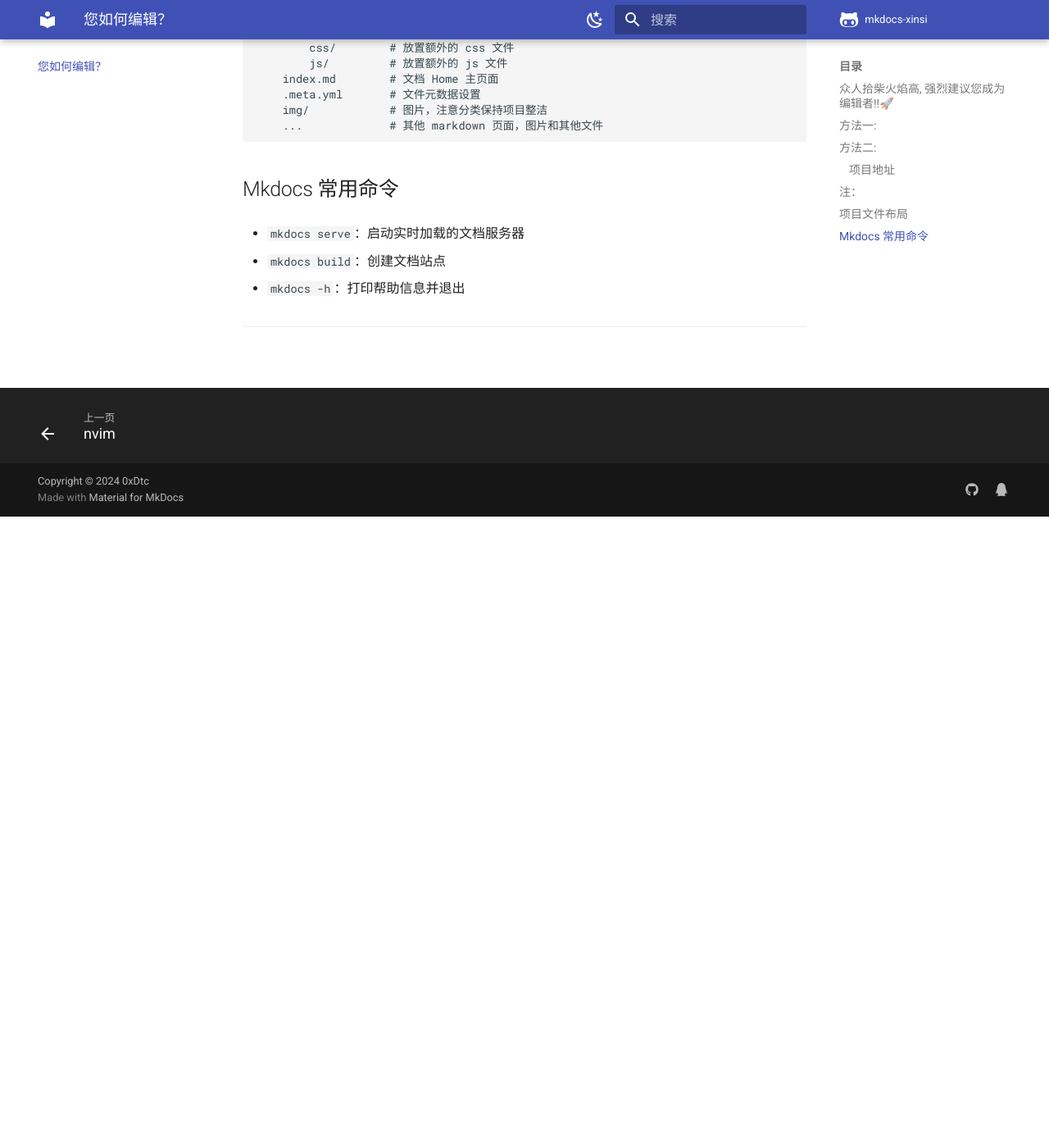
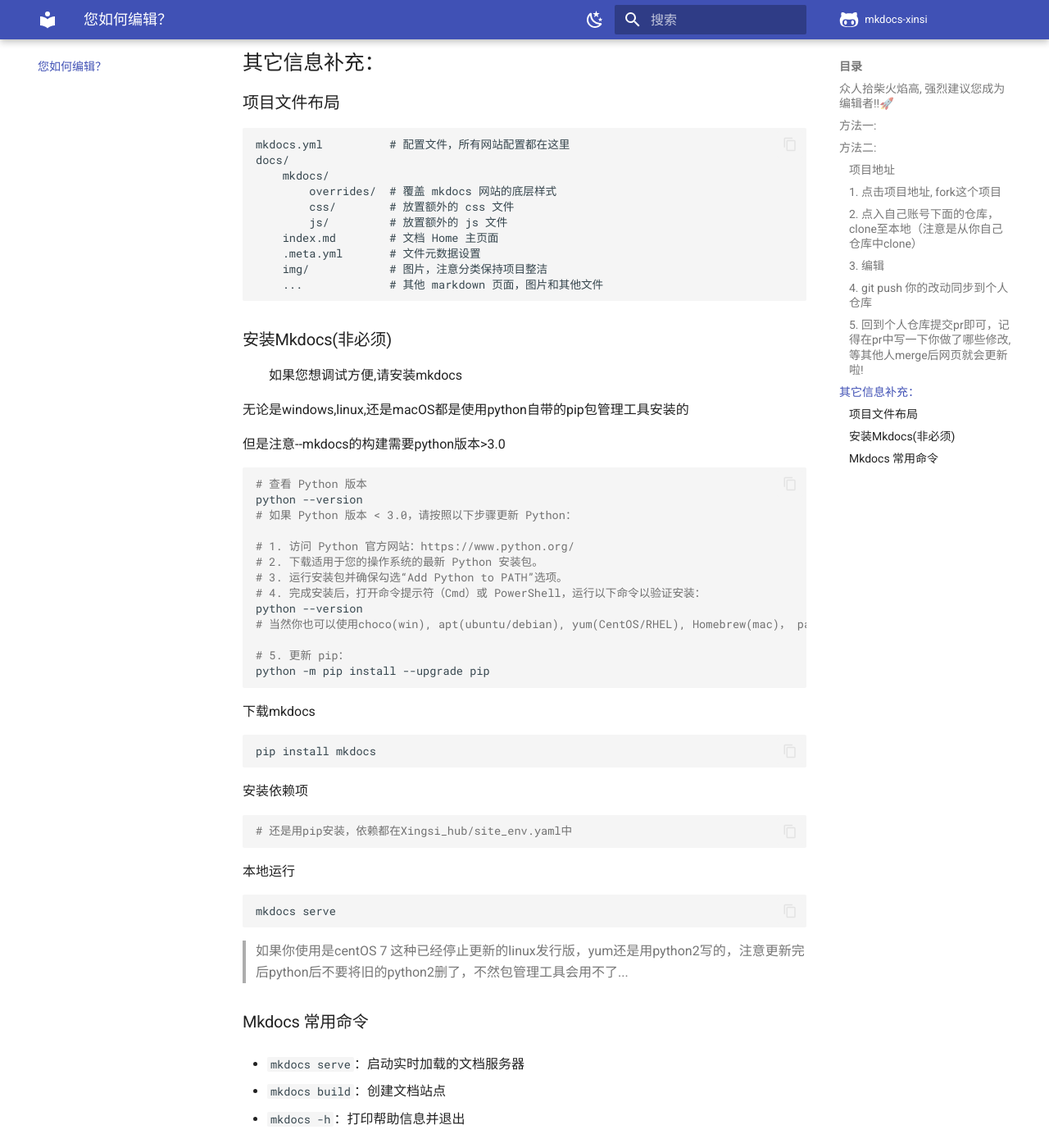
Before and after one commit to disjfjdizmfnkf/mkdocs-xingsi, an MkDocs documentation site: the page built from docs/howToEdit/howToEdit.md, in a window 1280 px wide and 1400 px high, scrolled down 2568 px. Shown: the whole window at 82% size. Built offline with MkDocs 1.6.1 and Material for MkDocs 9.7.7, drawn with Linux system fonts in a browser that asks for light colours; comment, search, counter and statistics services are not loaded; before the commit the page ends 3198 px from its top, so only the background shows below that; some of the changed text lies outside the part shown.

````diff
--- a/docs/howToEdit/howToEdit.md
+++ b/docs/howToEdit/howToEdit.md
@@ -12,16 +12,16 @@
 
 ##### [项目地址](https://github.com/disjfjdizmfnkf/Xinsi_hub)
 
-1. 点击项目地址, fork这个项目
+### 1. 点击项目地址, fork这个项目
 
 ![1](../assets/howToEdit/image.png){loading=lazy}
 <center>fork</center>
 
 &emsp;&emsp;之后你就会看到你的仓库中也有这个项目了
 
-2. **点入自己账号下面的仓库，clone至本地（注意是从你自己仓库中clone）**
+### 2. **点入自己账号下面的仓库，clone至本地（注意是从你自己仓库中clone）**
 
-> 啰嗦一下
+> **注意**
 
 &emsp;&emsp;记得要进入自己的仓库中克隆，不要克隆原始仓库
 ![2](../assets/howToEdit/image1.png){loading=lazy}
@@ -32,25 +32,26 @@
 <center>clone</center>
 
 
-3. **施展你的才华！**
+### 3. **编辑**
 
 > &emsp;&emsp;请先看 SUMMARY.md 文件, 文件中可以看到整个book的结构，之后根据项目结构, ***在 doc目录下的合适位置写下你的md文档***, ./docs/.gitbook/assets 下是用来放图片之类的东西的 `为了整个项目结构看起来整洁😚`
 
-4. **git push 你的改动同步到个人仓库**
+### 4. **git push 你的改动同步到个人仓库**
 
 &emsp;&emsp;这是一个基本的git技能，不再赘述。
 常用流程
-- git pull
-- git add .
-- git commit -m "简单描述你添加了哪些内容“
-- git push
 
-5. **回到个人仓库提交pr即可，记得在pr中写一下你做了哪些修改, 等其他人merge后网页就会更新啦!**
++ git pull
++ git add .
++ git commit -m "简单描述你添加了哪些内容“
++ git push
+
+### 5. **回到个人仓库提交pr即可，记得在pr中写一下你做了哪些修改, 等其他人merge后网页就会更新啦!**
 
 
-## 注：
+## 其它信息补充：
 
-## 项目文件布局
+### 项目文件布局
 
 ```
 mkdocs.yml    		# 配置文件，所有网站配置都在这里
@@ -65,7 +66,50 @@
 	...       		# 其他 markdown 页面，图片和其他文件
 ```
 
-## Mkdocs 常用命令
+### 安装Mkdocs(非必须)
+&emsp;&emsp;如果您想调试方便,请安装mkdocs
+
+无论是windows,linux,还是macOS都是使用python自带的pip包管理工具安装的
+
+但是注意--mkdocs的构建需要python版本>3.0
+
+```shell
+# 查看 Python 版本
+python --version
+# 如果 Python 版本 < 3.0，请按照以下步骤更新 Python：
+
+# 1. 访问 Python 官方网站：https://www.python.org/
+# 2. 下载适用于您的操作系统的最新 Python 安装包。
+# 3. 运行安装包并确保勾选“Add Python to PATH”选项。
+# 4. 完成安装后，打开命令提示符（Cmd）或 PowerShell，运行以下命令以验证安装：
+python --version
+# 当然你也可以使用choco(win), apt(ubuntu/debian), yum(CentOS/RHEL), Homebrew(mac)， pacman(archLinux)...安装
+
+# 5. 更新 pip：
+python -m pip install --upgrade pip
+
+```
+
+下载mkdocs
+```shell
+pip install mkdocs
+```
+
+
+安装依赖项
+```shell
+# 还是用pip安装，依赖都在Xingsi_hub/site_env.yaml中
+
+```
+
+本地运行
+```shell
+mkdocs serve
+```
+
+> 如果你使用是centOS 7 这种已经停止更新的linux发行版，yum还是用python2写的，注意更新完后python后不要将旧的python2删了，不然包管理工具会用不了...
+
+### Mkdocs 常用命令
 
 * `mkdocs serve`：启动实时加载的文档服务器
 
````
Also changed, not shown: docs/campus/hpu撸猫指南.md (+3 -1 lines), docs/campus/校园网dns解析.md (+1 -1 lines), docs/editorRecommend/nvim.md (+5 -6 lines).
